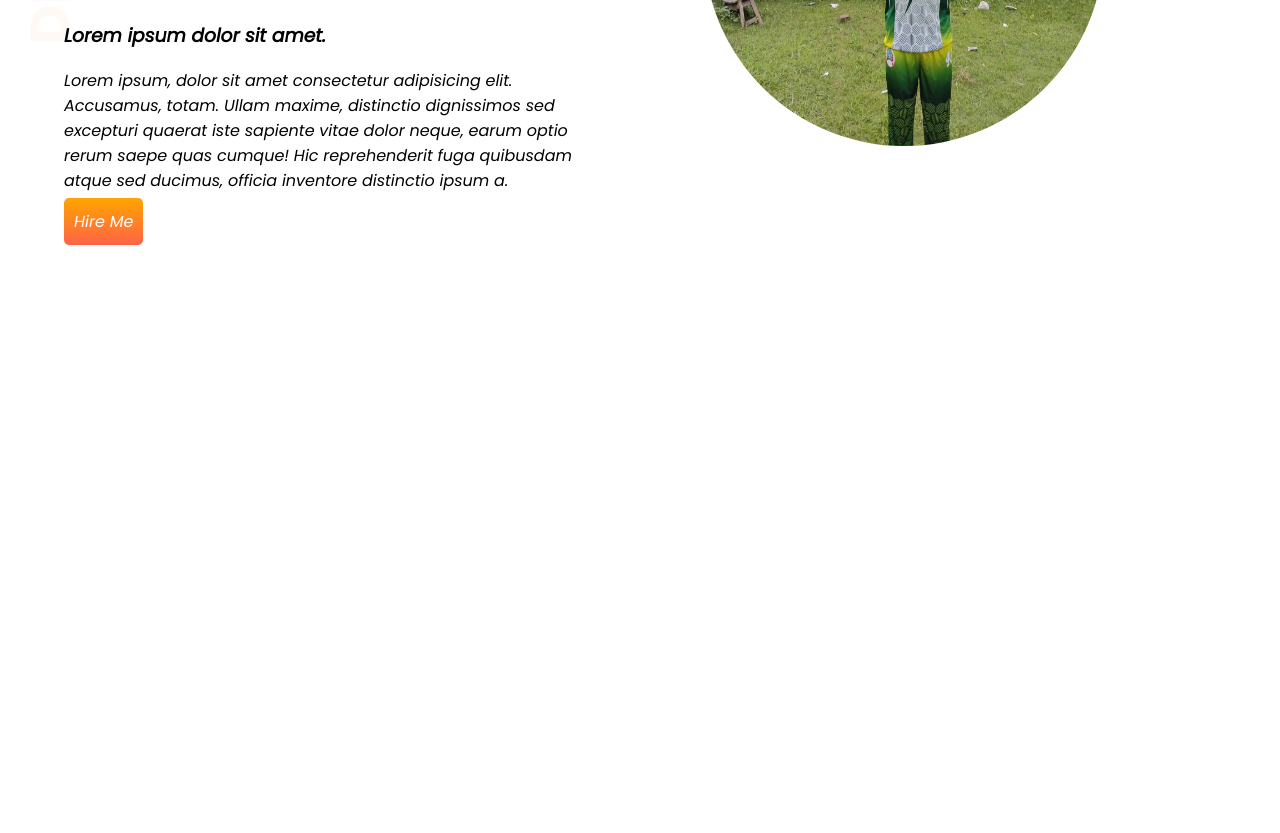
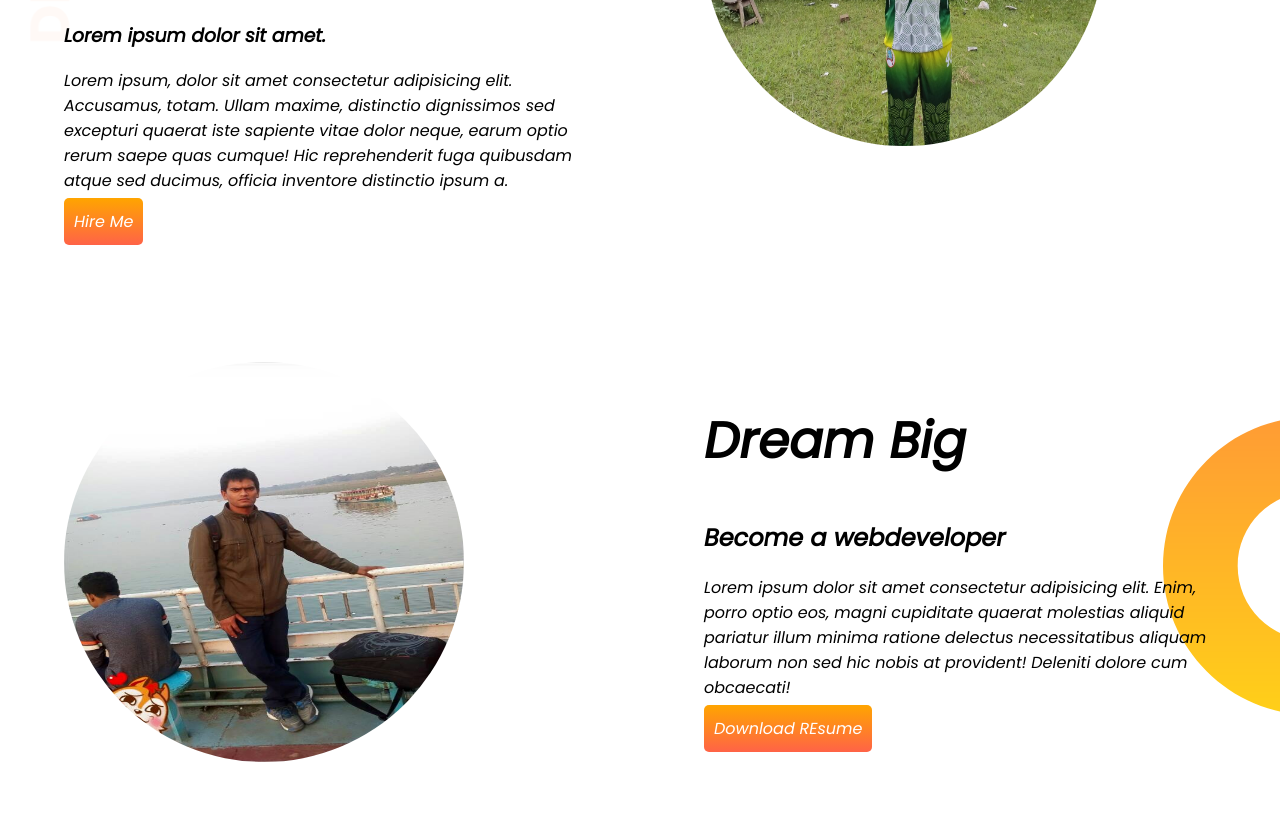
Before and after one commit to Rabiul1659/developer-portfolio, a plain HTML site: page index.html in a window 1280 px wide. Shown: the part 318-1151 px from the top of the page. Before the commit the page ends 800 px from the top, so only its background shows below. Drawn offline with Linux system fonts and the light colour scheme.

Commit message:
dream big added

```diff
--- a/index.html
+++ b/index.html
@@ -25,6 +25,18 @@
     <img class="my-image"  src="showOff/195142403_2942527152690996_8445973277023292803_n.jpg" alt="">
    </div>
 </section>
+<section class="dream-big">
+    <div class="half-width">
+        <img class="my-image" src="showoff/39804981_2164047187205667_3744034386194989056_n.jpg" alt="">
+    </div>
+    <div class="half-width">
+        <h1>Dream Big</h1>
+        <h2>Become a webdeveloper</h2>
+        <p>Lorem ipsum dolor sit amet consectetur adipisicing elit. Enim, porro optio eos, magni cupiditate quaerat molestias aliquid pariatur illum minima ratione delectus necessitatibus aliquam laborum non sed hic nobis at provident! Deleniti dolore cum obcaecati!</p>
+        <a class="link-button" href="#" target=" _blank">Download REsume</a>
+    </div>
+
+</section>
 
 </body>
 </html>
--- a/style.css
+++ b/style.css
@@ -31,3 +31,8 @@ section{
     background-image: url(images/top-banner.png);
     background-repeat: no-repeat;
 }
+.dream-big{
+    background-image: url(images/dream-bg.png);
+    background-repeat: no-repeat;
+    background-position: right;
+}
```
